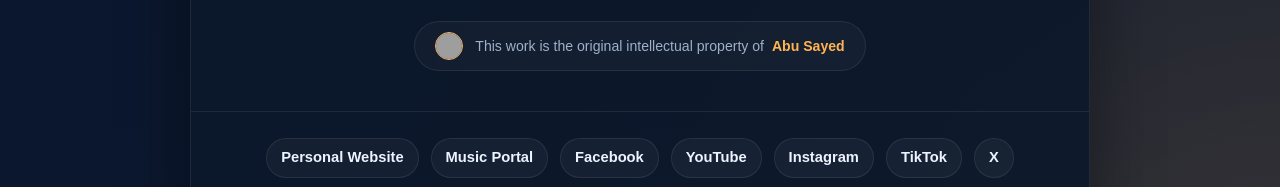
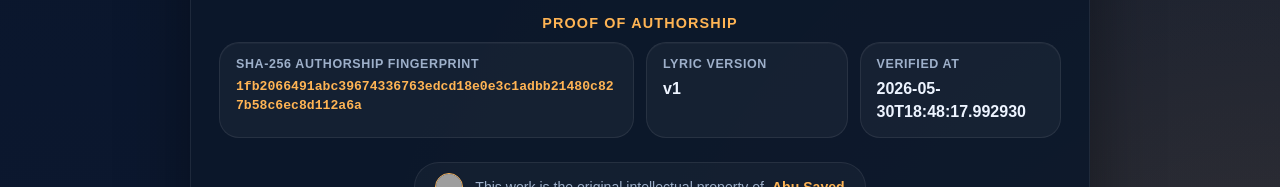
Before and after one commit to ImAbuSayed/simply-beautiful, a plain HTML site: page index.html in a window 1280 px wide. Shown: the part 2607-2794 px from the top of the page. Drawn offline with Linux system fonts and the light colour scheme; grey boxes are pictures that could not be loaded.

Commit message:
feat: update song assets v1 with signed GPG commit [verified]

```diff
--- a/index.html
+++ b/index.html
@@ -14,9 +14,9 @@
     <meta name="keywords" content="Simply Beautiful, Abu Sayed lyrics, original song lyrics, Abu Sayed original song, Abu Sayed lyricist, Abu Sayed composer, Abu Sayed songwriter, official lyrics">
     <meta name="robots" content="index,follow,max-snippet:-1,max-image-preview:large,max-video-preview:-1">
     <meta name="referrer" content="strict-origin-when-cross-origin">
-    <meta name="description" content="Explore the official lyrics of &#x27;Simply Beautiful&#x27;, a unique musical creation written and composed by Abu Sayed.">
+    <meta name="description" content="Discover the complete lyrics of &#x27;Simply Beautiful&#x27;, a unique musical work by Abu Sayed, encompassing original composition and writing.">
     <meta property="og:title" content="Simply Beautiful - Original Lyrics by Abu Sayed">
-    <meta property="og:description" content="Explore the official lyrics of &#x27;Simply Beautiful&#x27;, a unique musical creation written and composed by Abu Sayed.">
+    <meta property="og:description" content="Discover the complete lyrics of &#x27;Simply Beautiful&#x27;, a unique musical work by Abu Sayed, encompassing original composition and writing.">
     <meta property="og:type" content="music.song">
     <meta property="og:url" content="https://imabusayed.github.io/simply-beautiful/">
     <meta property="og:site_name" content="Abu Sayed Music">
@@ -24,7 +24,7 @@
     <meta name="last-modified" content="2026-05-28 20:00:04">
     <meta name="twitter:card" content="summary_large_image">
     <meta name="twitter:title" content="Simply Beautiful - Original Lyrics by Abu Sayed">
-    <meta name="twitter:description" content="Explore the official lyrics of &#x27;Simply Beautiful&#x27;, a unique musical creation written and composed by Abu Sayed.">
+    <meta name="twitter:description" content="Discover the complete lyrics of &#x27;Simply Beautiful&#x27;, a unique musical work by Abu Sayed, encompassing original composition and writing.">
     <link rel="canonical" href="https://imabusayed.github.io/simply-beautiful/">
     <link rel="sitemap" type="application/xml" title="Sitemap" href="https://imabusayed.github.io/simply-beautiful/sitemap.xml">
     <link rel="author" href="https://github.com/ImAbuSayed">
@@ -100,7 +100,7 @@
       "@id": "https://imabusayed.github.io/simply-beautiful#webpage",
       "url": "https://imabusayed.github.io/simply-beautiful/",
       "name": "Simply Beautiful - Original Lyrics by Abu Sayed",
-      "description": "Explore the official lyrics of 'Simply Beautiful', a unique musical creation written and composed by Abu Sayed.",
+      "description": "Discover the complete lyrics of 'Simply Beautiful', a unique musical work by Abu Sayed, encompassing original composition and writing.",
       "isPartOf": {
         "@id": "https://music.abusayed.com.bd/#website"
       },
@@ -537,7 +537,7 @@
 
         <div class="controls">
             <button class="btn-speak" id="speakBtn" title="Read the lyrics aloud"><span id="speakText">Read Aloud</span></button>
-            <a href="https://music.abusayed.com.bd/Licensing/?https://imabusayed.github.io/simply-beautiful/" class="btn-license" title="Get licensing for this song" target="_blank">Official Music Licensing for Simply Beautiful</a>
+            <a href="https://music.abusayed.com.bd/Licensing/?https://imabusayed.github.io/simply-beautiful/" class="btn-license" title="Get licensing for this song" target="_blank">Obtain a Music License for Simply Beautiful</a>
 
         </div>
         <br>
@@ -612,6 +612,26 @@
             <div class="meta-card">
                 <span class="meta-label">Publisher</span>
                 <strong>Abu Sayed Music</strong>
+            </div>
+
+                </div>
+            </div>
+
+            <div class="details-block">
+                <div class="details-title">Proof of Authorship</div>
+                <div class="meta-grid">
+
+            <div class="meta-card" style="grid-column: span 2;">
+                <span class="meta-label">SHA-256 Authorship Fingerprint</span>
+                <strong style="word-break: break-all; font-family: monospace; font-size: 0.82rem; color: var(--accent);">1fb2066491abc39674336763edcd18e0e3c1adbb21480c827b58c6ec8d112a6a</strong>
+            </div>
+            <div class="meta-card">
+                <span class="meta-label">Lyric Version</span>
+                <strong>v1</strong>
+            </div>
+            <div class="meta-card">
+                <span class="meta-label">Verified At</span>
+                <strong>2026-05-30T18:48:17.992930</strong>
             </div>
 
                 </div>
```
Also changed, not shown: excerpts/Bridge-Preview.txt (added), excerpts/Chorus-Preview.txt (added), excerpts/Final-Chorus-Preview.txt (added), excerpts/Hook-Preview.txt (added), excerpts/Post-Chorus-2-Preview.txt (added), excerpts/Post-Chorus-Preview.txt (added), excerpts/Pre-Chorus-2-Preview.txt (added), excerpts/Pre-Chorus-Preview.txt (added), excerpts/Verse-1-Preview.txt (added), excerpts/Verse-2-Preview.txt (added), hashes.txt (added), llms.txt, lyrics_backup/2026-05-30_simply-beautiful-v1.txt (added), manifest.json (added), 1 other file.
